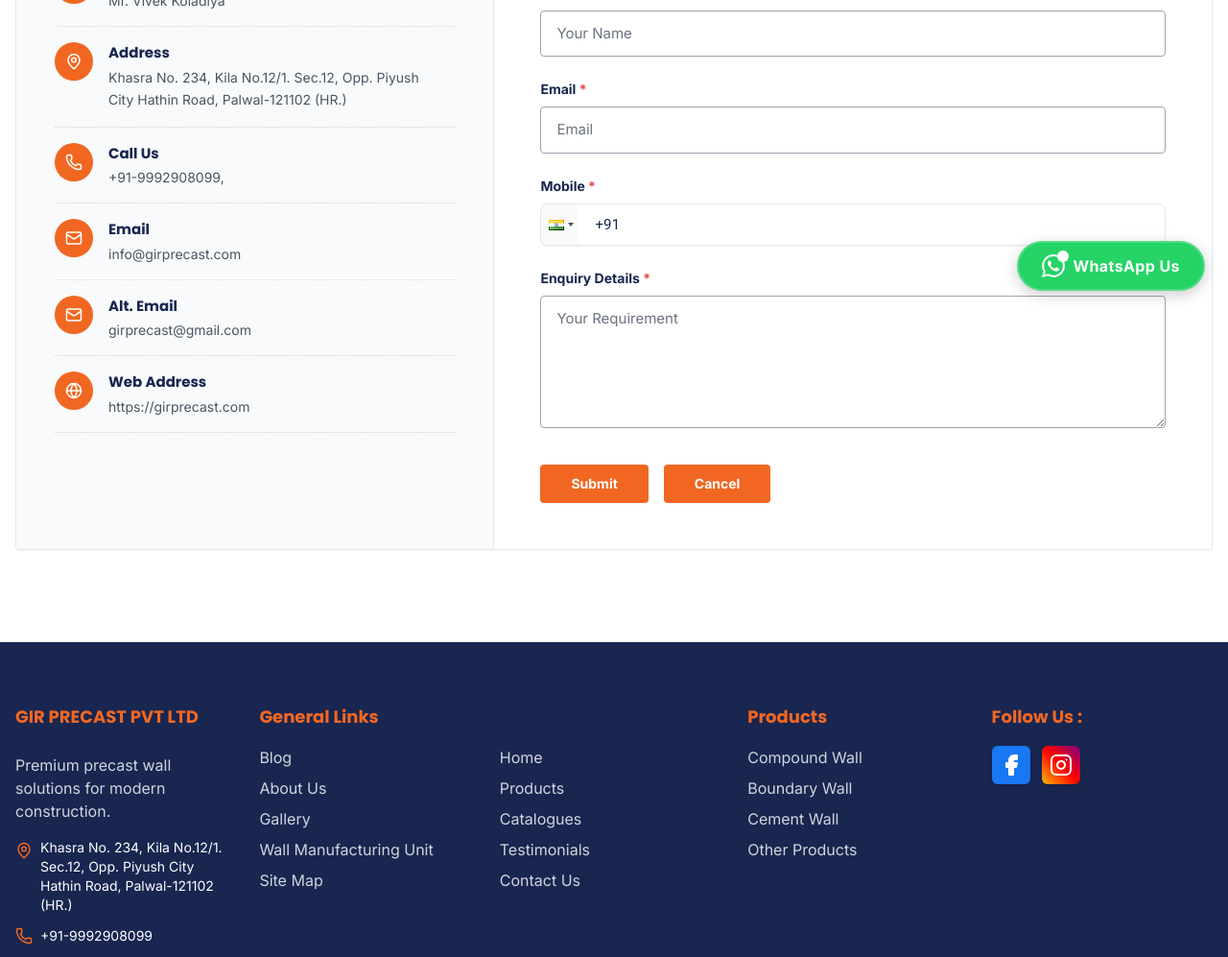
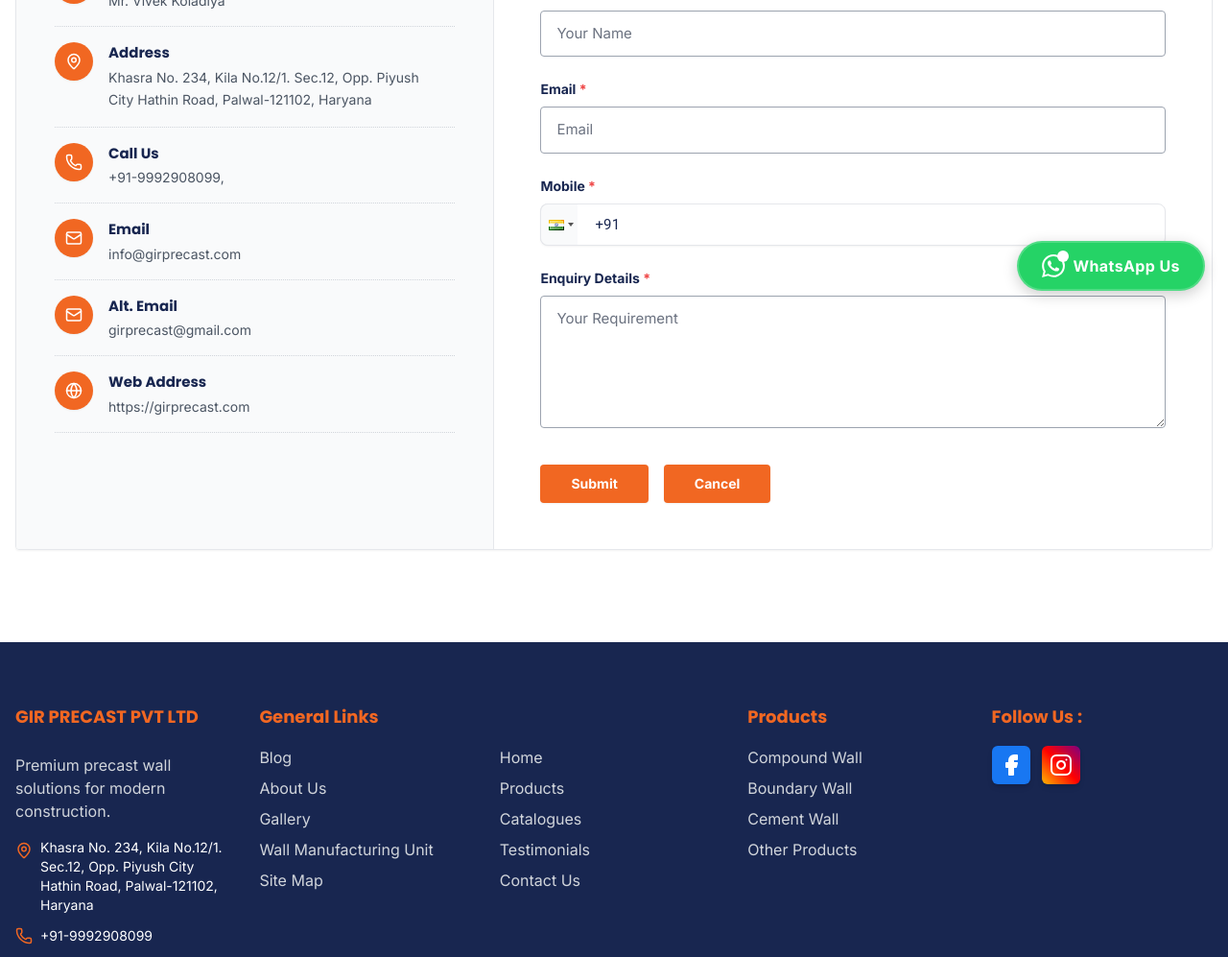
Before and after one commit to rhramani/gir-precast, a React (Vite) app: page /contact in a window 1280 px wide. Shown: the part 473-1470 px from the top of the page at 96% size. Built offline with nearby package versions, Linux system fonts and the light colour scheme.

Commit message:
UPDATE: whatsapp

```diff
--- a/client/components/Footer.tsx
+++ b/client/components/Footer.tsx
@@ -16,7 +16,7 @@ const Footer = () => {
             <div className="space-y-3">
               <div className="flex items-start gap-2">
                 <MapPin size={18} className="text-gir-orange mt-1 flex-shrink-0" />
-                <span className="text-sm">Khasra No. 234, Kila No.12/1. Sec.12, Opp. Piyush City Hathin Road, Palwal-121102 (HR.)</span>
+                <span className="text-sm">Khasra No. 234, Kila No.12/1. Sec.12, Opp. Piyush City Hathin Road, Palwal-121102, Haryana</span>
               </div>
               <div className="flex items-center gap-2">
                 <Phone size={18} className="text-gir-orange" />
--- a/client/pages/About.tsx
+++ b/client/pages/About.tsx
@@ -134,7 +134,7 @@ const About = () => {
               </h3>
               <div className="p-5 bg-gray-50/50">
                 <p className="text-gir-dark-blue font-bold mb-3 text-lg">GIR PRECAST PVT LTD</p>
-                <p className="text-gray-600 text-sm mb-4 leading-relaxed">Khasra No. 234, Kila No.12/1. Sec.12, Opp. Piyush City Hathin Road, Palwal-121102 (HR.)</p>
+                <p className="text-gray-600 text-sm mb-4 leading-relaxed">Khasra No. 234, Kila No.12/1. Sec.12, Opp. Piyush City Hathin Road, Palwal-121102, Haryana</p>
                 <p className="text-gray-600 text-sm mb-2"><strong>Mobile:</strong><br />+91-9992908099</p>
                 <p className="text-gray-600 text-sm break-words"><strong>E-mail:</strong><br />info@girprecast.com</p>
               </div>
--- a/client/pages/Contact.tsx
+++ b/client/pages/Contact.tsx
@@ -89,7 +89,7 @@ const Contact = () => {
                 <div>
                   <h4 className="font-bold text-gir-dark-blue mb-1 text-[15px]">Address</h4>
                   <p className="text-gray-600 text-sm leading-relaxed pr-4">
-                    Khasra No. 234, Kila No.12/1. Sec.12, Opp. Piyush City Hathin Road, Palwal-121102 (HR.)
+                    Khasra No. 234, Kila No.12/1. Sec.12, Opp. Piyush City Hathin Road, Palwal-121102, Haryana
                   </p>
                 </div>
               </div>
--- a/client/pages/Search.tsx
+++ b/client/pages/Search.tsx
@@ -192,7 +192,7 @@ const Search = () => {
                   <h4 className="font-bold text-gir-dark-blue text-xs uppercase mb-3 tracking-wider">GIR PRECAST PVT LTD</h4>
                   <p className="text-gray-500 text-[13px] leading-relaxed flex gap-3">
                     <MapPin size={18} className="text-gir-orange flex-shrink-0" />
-                    Khasra No. 234, Kila No.12/1. Sec.12, Opp. Piyush City Hathin Road, Palwal-121102 (HR.)
+                    Khasra No. 234, Kila No.12/1. Sec.12, Opp. Piyush City Hathin Road, Palwal-121102, Haryana
                   </p>
                 </div>
                 <div className="space-y-3 pt-2">
```
